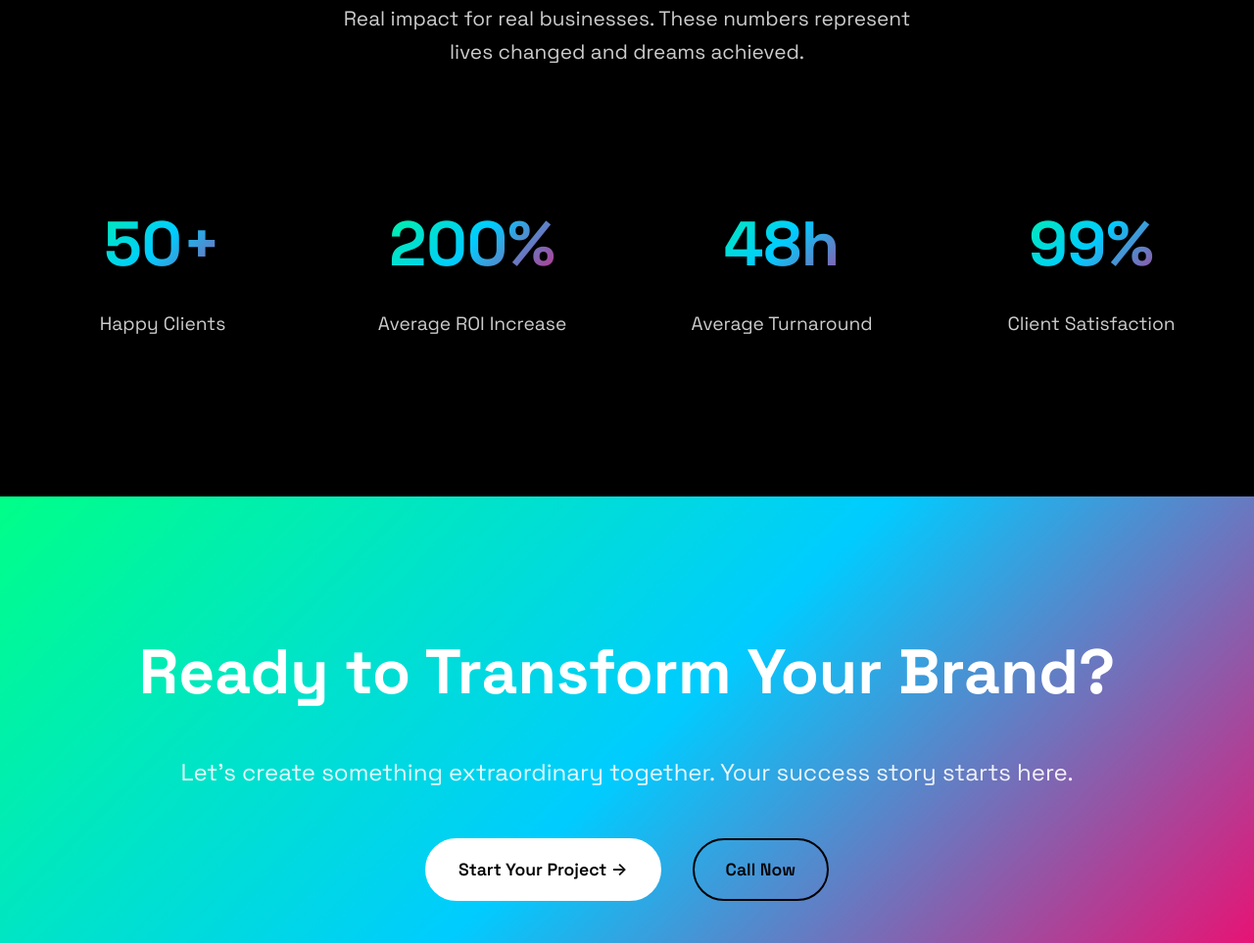
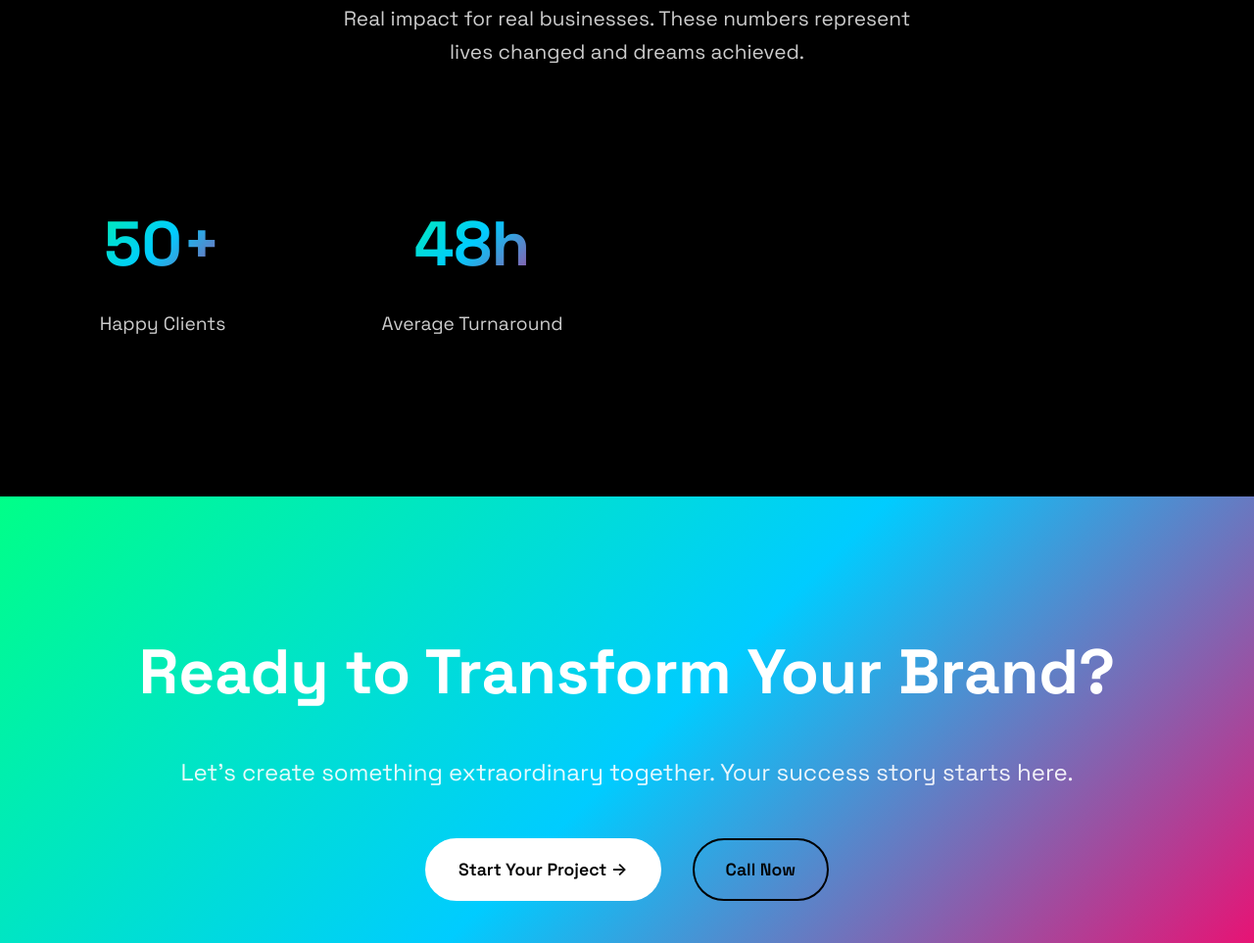
Before and after one commit to m-s-gdoxp/SAAD-NAHID, a plain HTML site: page index.html in a window 1280 px wide. Shown: the part 5151-6114 px from the top of the page at 98% size. Drawn offline with Linux system fonts and the light colour scheme.

Commit message:
Update index.html
some chang

```diff
--- a/index.html
+++ b/index.html
@@ -1406,18 +1406,12 @@ html, body {
                     <span class="result-number">50+</span>
                     <p class="result-label">Happy Clients</p>
                 </div>
-                <div class="result-item">
-                    <span class="result-number">200%</span>
-                    <p class="result-label">Average ROI Increase</p>
-                </div>
+
                 <div class="result-item">
                     <span class="result-number">48h</span>
                     <p class="result-label">Average Turnaround</p>
                 </div>
-                <div class="result-item">
-                    <span class="result-number">99%</span>
-                    <p class="result-label">Client Satisfaction</p>
-                </div>
+
             </div>
         </div>
     </section>
```
